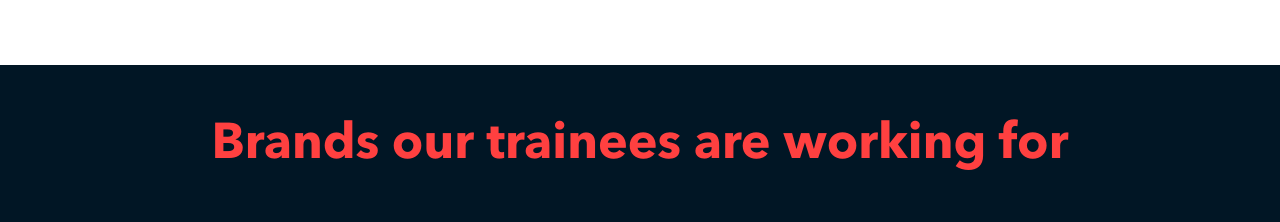
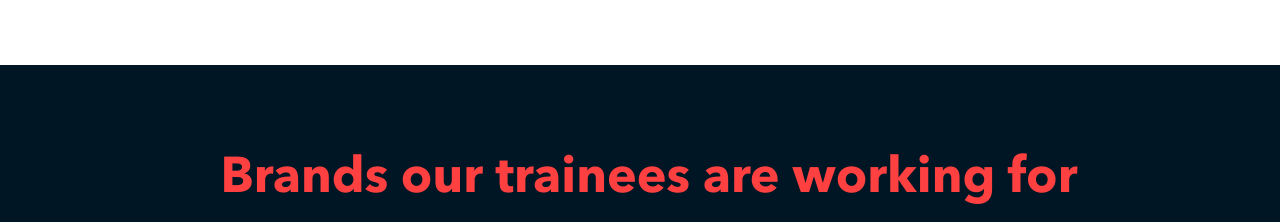
Before and after one commit to nicokurogane/applaudo-academy, a website with bundled scripts: page index.html in a window 1280 px wide. Shown: the part 4499-4721 px from the top of the page. Built offline with nearby package versions, Linux system fonts and the light colour scheme; files whose address does not match are found by name.

Commit message:
fixed margin for working brand container

```diff
--- a/assets/scss/index.scss
+++ b/assets/scss/index.scss
@@ -582,6 +582,15 @@ h4 {
     }
   }
 
+  .working-brands-container {
+    height: 380px;
+    padding: 84px 192px 84px 210px;
+    // .brand-container {
+    //   .brand {
+    //   }
+    // }
+  }
+
   .what-you-can-do-container {
     padding: 0 200px;
     .action-sub-section {
```
Also changed, not shown: assets/css/index.css, 1 other file.
